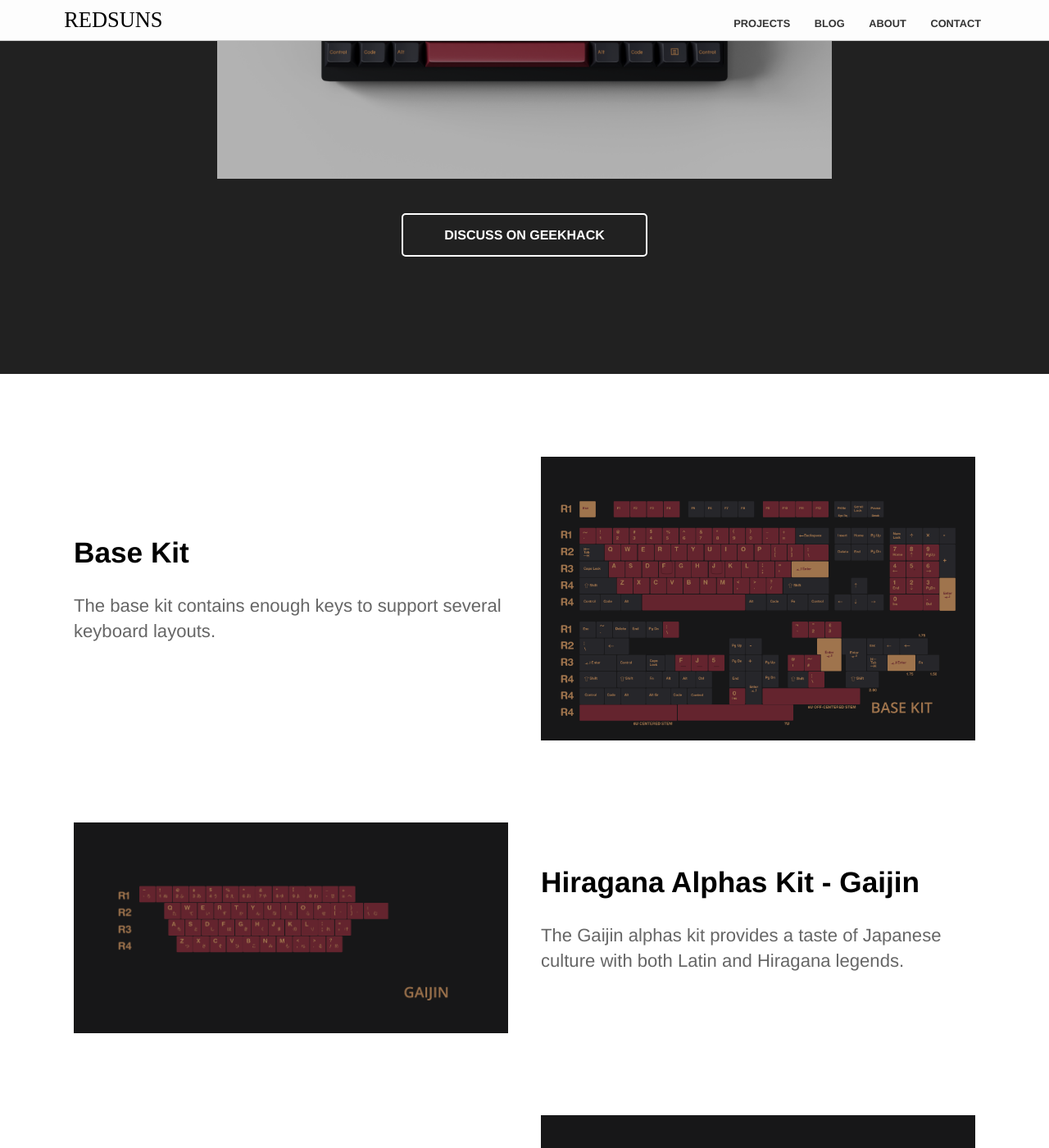
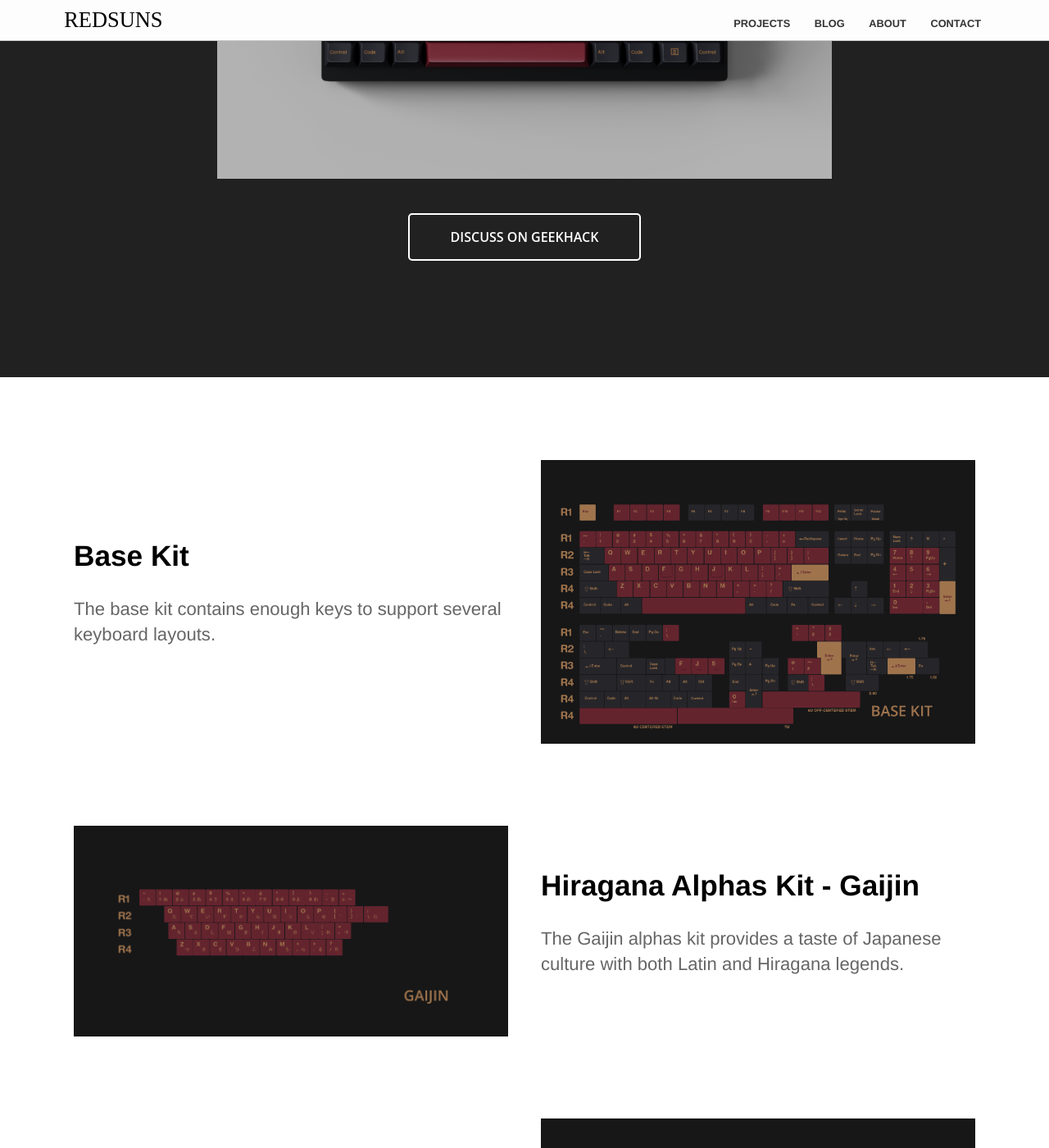
Before and after one commit to RedSunsRMK/redsunsrmk.github.io, a Jekyll site: the page built from index.html, in a window 1280 px wide and 1400 px high, scrolled down 411 px. Shown: the whole window at 82% size. Built offline with Jekyll 4.4.1, drawn with Linux system fonts in a browser that asks for light colours.

Commit message:
Update forms.scss

```diff
--- a/_sass/forms.scss
+++ b/_sass/forms.scss
@@ -19,6 +19,7 @@
 	border: 2px solid rgba(255, 255, 255, 1.0);
 	padding: 16px 50px;
 	font-weight: 700;
+	font-family: 'Open Sans Semibold';
 }
 
 .button.alt a:hover {
```
